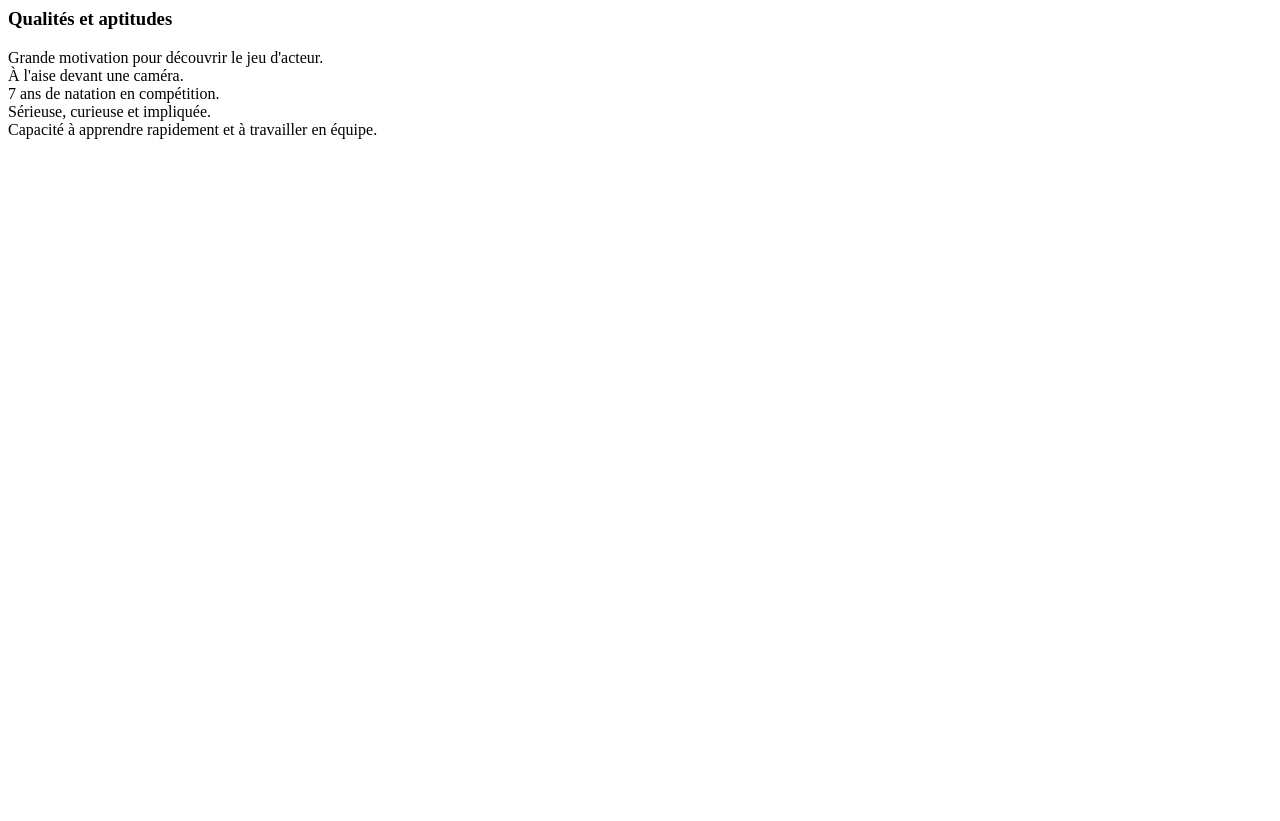
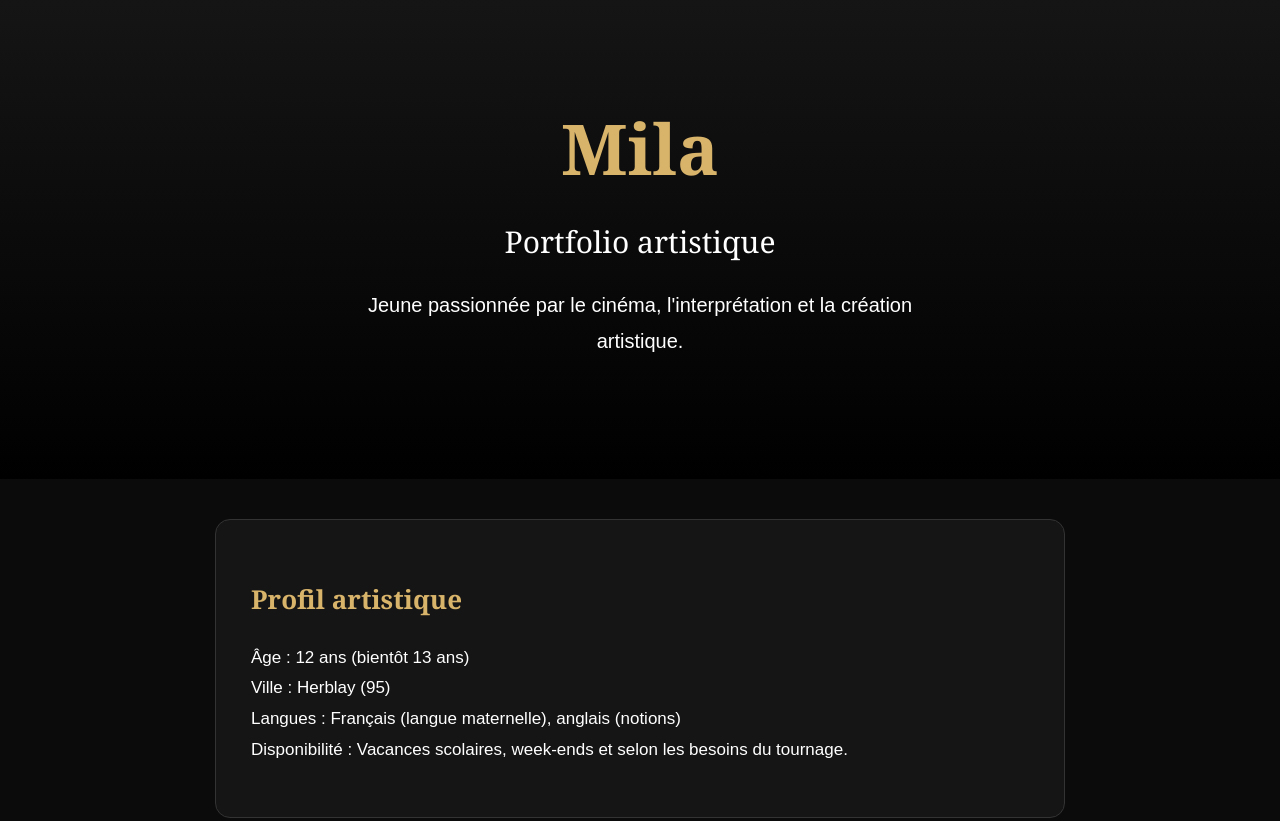
Before and after one commit to Mila952026/portfolio, a plain HTML site: page index.html in a window 1280 px wide. Shown: the top 821 px of the page. Before the commit the page ends 800 px from the top, so only its background shows below. Drawn offline with Linux system fonts and the light colour scheme.

Commit message:
Update index.html

```diff
--- a/index.html
+++ b/index.html
@@ -1,13 +1,218 @@
+<!DOCTYPE html>
+<html lang="fr">
+
+<head>
+
+<meta charset="UTF-8">
+<meta name="viewport" content="width=device-width, initial-scale=1.0">
+
+<title>Mila - Portfolio artistique</title>
+
+
+<style>
+
+body {
+    margin: 0;
+    background: #0b0b0b;
+    color: white;
+    font-family: Arial, sans-serif;
+}
+
+
+header {
+    text-align: center;
+    padding: 100px 20px;
+    background: linear-gradient(#151515, #000);
+}
+
+
+h1 {
+    font-family: Georgia, serif;
+    font-size: 70px;
+    color: #d8b36a;
+    margin: 0;
+}
+
+
+header h2 {
+    font-family: Georgia, serif;
+    font-weight: normal;
+    font-size: 30px;
+}
+
+
+header p {
+    font-size: 20px;
+    max-width: 600px;
+    margin: 20px auto;
+}
+
+
+
+section {
+    max-width: 850px;
+    margin: auto;
+    padding: 40px 20px;
+}
+
+
+
+.card {
+
+    background: #151515;
+    padding: 35px;
+    margin-bottom: 25px;
+    border-radius: 15px;
+    border: 1px solid #333;
+
+}
+
+
+
+h3 {
+
+    color: #d8b36a;
+    font-family: Georgia, serif;
+    font-size: 26px;
+
+}
+
+
+
+p {
+
+    line-height: 1.8;
+    font-size: 17px;
+
+}
+
+
+
+footer {
+
+    text-align: center;
+    padding: 30px;
+    background: #000;
+    color: #d8b36a;
+
+}
+
+
+</style>
+
+</head>
+
+
+
+<body>
+
+
+
+<header>
+
+<h1>Mila</h1>
+
+<h2>Portfolio artistique</h2>
+
+<p>
+Jeune passionnée par le cinéma,
+l'interprétation et la création artistique.
+</p>
+
+</header>
+
+
+
+
+<section>
+
+
+
+<div class="card">
+
+<h3>Profil artistique</h3>
+
+<p>
+
+Âge : 12 ans (bientôt 13 ans)<br>
+Ville : Herblay (95)<br>
+Langues : Français (langue maternelle), anglais (notions)<br>
+Disponibilité : Vacances scolaires, week-ends et selon les besoins du tournage.
+
+</p>
+
+</div>
+
+
+
+
 <div class="card">
 
 <h3>Qualités et aptitudes</h3>
 
 <p>
+
 Grande motivation pour découvrir le jeu d'acteur.<br>
 À l'aise devant une caméra.<br>
 7 ans de natation en compétition.<br>
 Sérieuse, curieuse et impliquée.<br>
 Capacité à apprendre rapidement et à travailler en équipe.
+
 </p>
 
 </div>
+
+
+
+
+<div class="card">
+
+<h3>Mon univers</h3>
+
+<p>
+
+Cinéma<br>
+Jeu d'acteur<br>
+Sport<br>
+Créativité et découverte de nouveaux personnages.
+
+</p>
+
+</div>
+
+
+
+
+<div class="card">
+
+<h3>Mon objectif</h3>
+
+<p>
+
+Mon objectif est de découvrir l'univers du cinéma
+et de participer à des projets artistiques
+qui permettent de transmettre des émotions
+et de raconter des histoires.
+
+</p>
+
+</div>
+
+
+
+</section>
+
+
+
+
+<footer>
+
+Portfolio artistique de Mila © 2026
+
+</footer>
+
+
+
+</body>
+
+</html>
```
